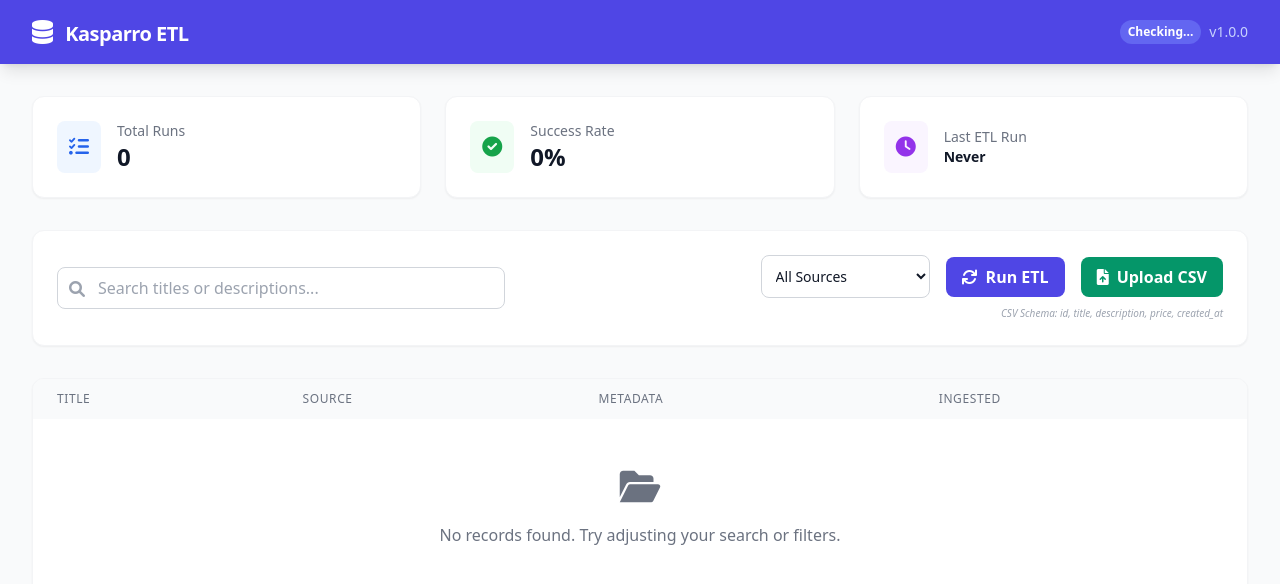
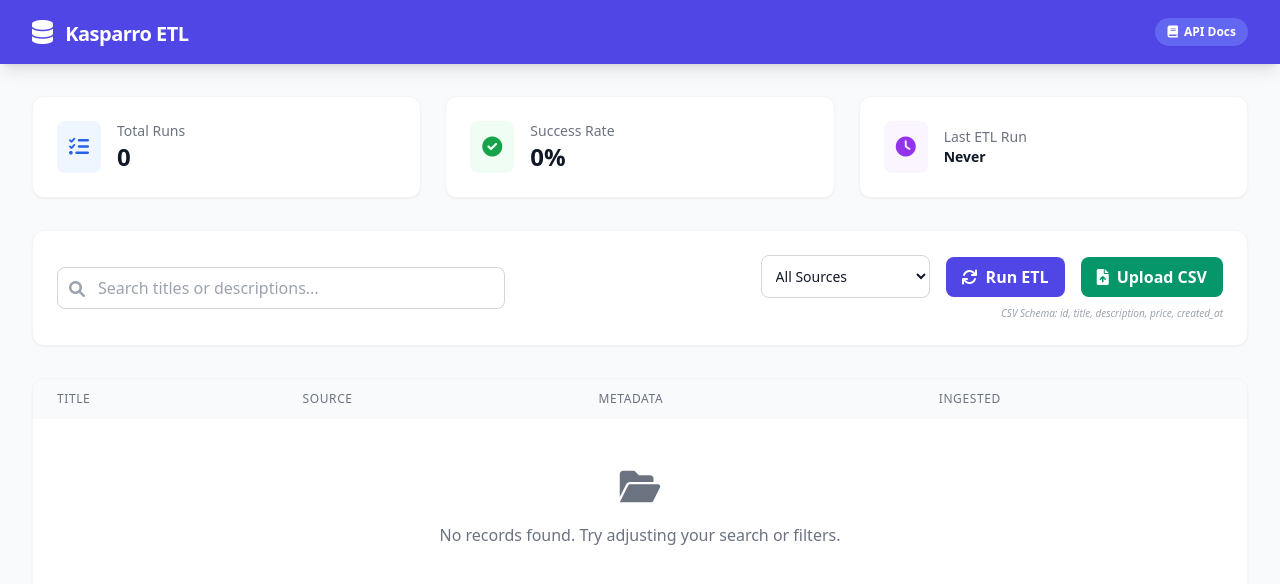
Before and after one commit to PraveenNPatil07/kasparro-backend-praveen-patil, a plain HTML site: page app/static/index.html in a window 1280 px wide. Drawn offline with nearby package versions, Linux system fonts and the light colour scheme; no server answers.

Commit message:
Add Docs Button

```diff
--- a/app/static/index.html
+++ b/app/static/index.html
@@ -34,13 +34,13 @@
             </div>
           </div>
           <div class="flex items-center space-x-4">
-            <div class="flex items-center text-sm">
-              <span
-                class="mr-2 px-2 py-1 bg-indigo-500 rounded-full text-xs font-semibold"
-                x-text="health.status === 'healthy' ? 'System Online' : 'Checking...'"
-              ></span>
-              <span class="text-indigo-200" x-text="'v' + version"></span>
-            </div>
+            <a
+              href="/docs"
+              class="bg-indigo-500 hover:bg-indigo-400 text-white text-xs font-bold py-1.5 px-3 rounded-full flex items-center transition-all shadow-sm"
+            >
+              <i class="fas fa-book mr-1.5"></i>
+              API Docs
+            </a>
           </div>
         </div>
       </div>
```
